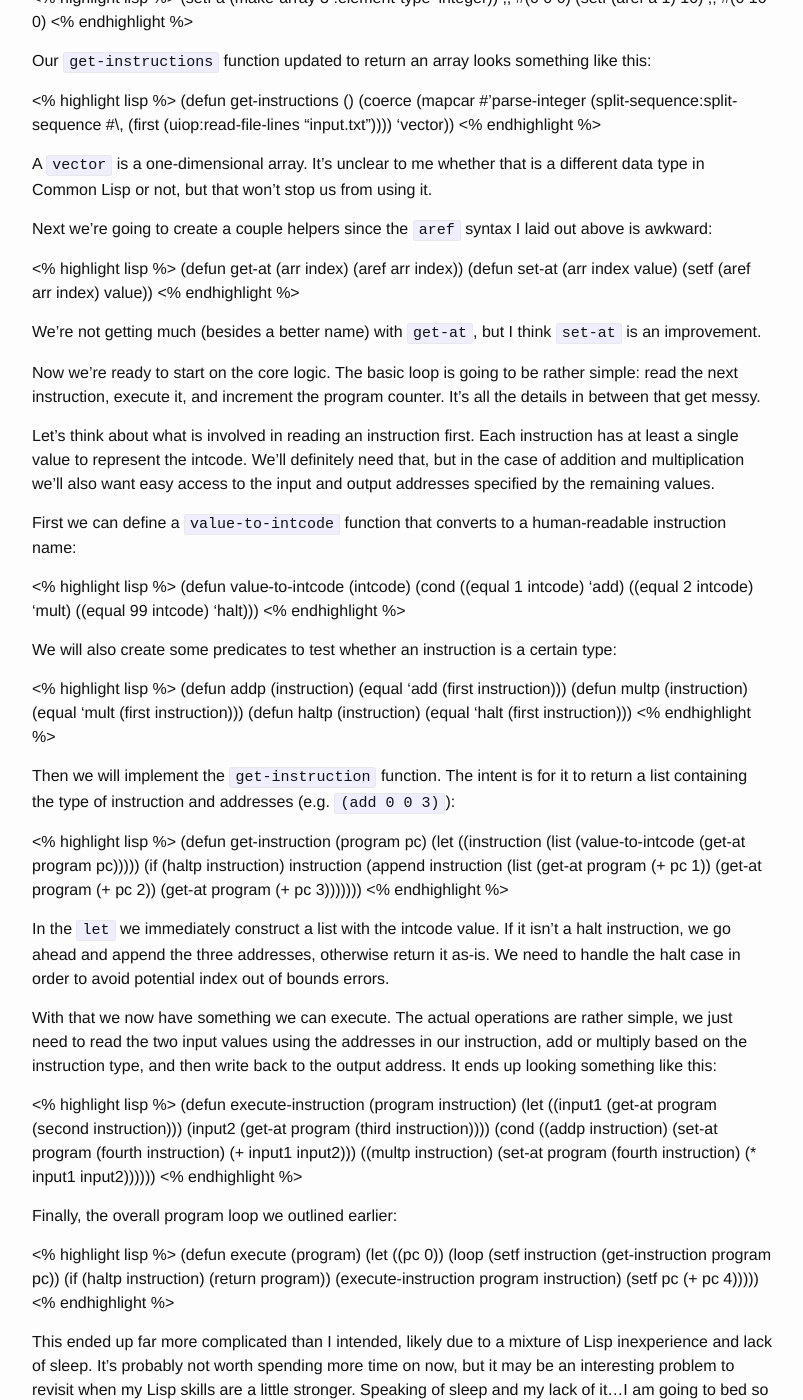
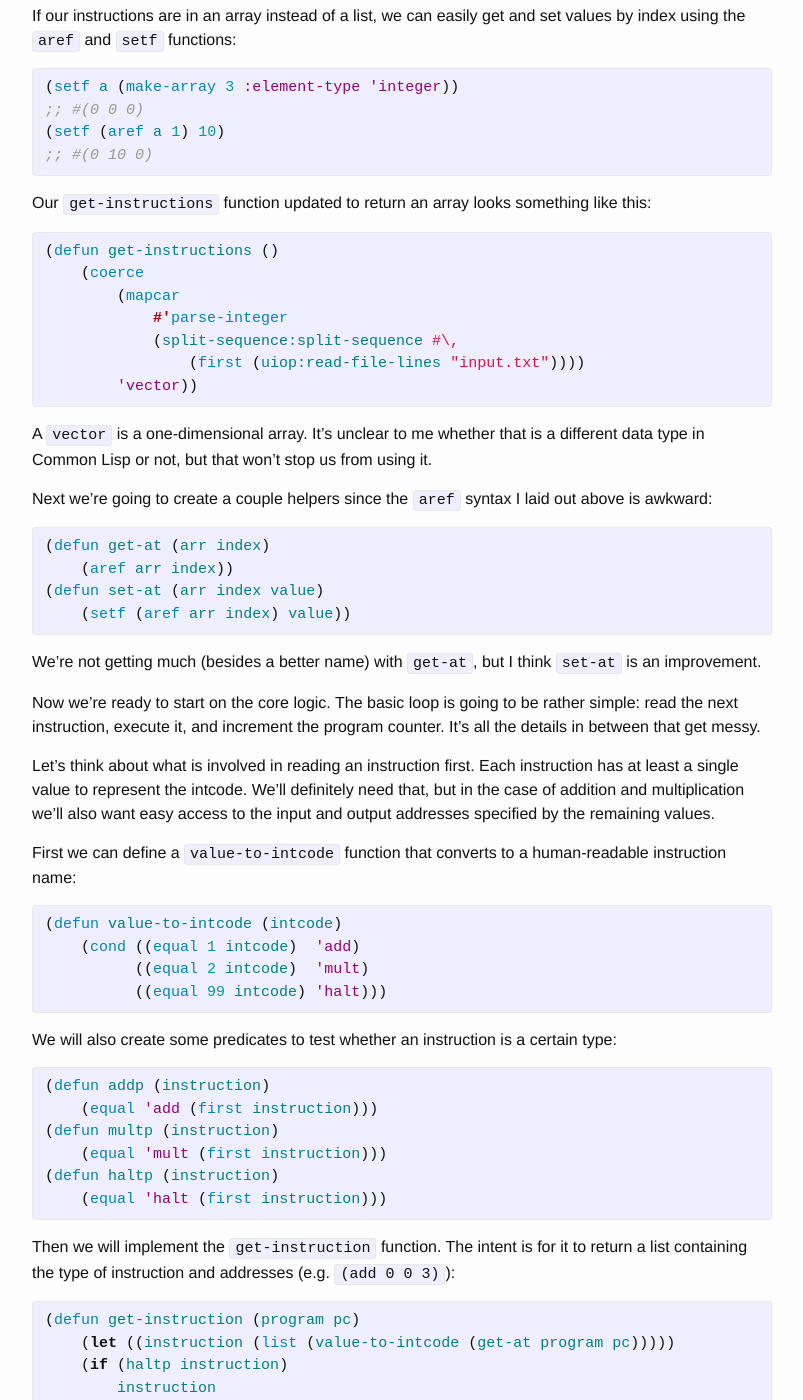
Before and after one commit to mattherman/website, a Jekyll site: the page built from _posts/2019-12-08-aoc-day-2-part-1.markdown, in a window 1280 px wide and 1400 px high, scrolled down 780 px. Shown: the whole window, without its empty margins (238-1041 px from the left). Built offline with Jekyll 4.4.1, drawn with Linux system fonts in a browser that asks for light colours; some of the changed text lies outside the part shown.

Commit message:
fix syntax highlighting

```diff
--- a/_posts/2019-12-08-aoc-day-2-part-1.markdown
+++ b/_posts/2019-12-08-aoc-day-2-part-1.markdown
@@ -14,28 +14,28 @@ Judging from the problem statement alone, I think this challenge should be rathe
 
 We will start off once again by parsing the input file. This time it is a little more complicated because each value is comma-separated rather than on an individual line. We'll still us `ioup` to read the file and then we'll use the `string-sequence` package to perform the split:
 
-<% highlight lisp %>
+{% highlight lisp %}
 (defun get-instructions ()
     (mapcar
         #'parse-integer
         (split-sequence:split-sequence #\,
             (first (uiop:read-file-lines "input.txt")))))
-<% endhighlight %>
+{% endhighlight %}
 
 Now we know we will need to modify this list in place while executing the instructions. Some quick searches along the lines of "common lisp modify element of list" return a variety of solutions and none of them pretty. What that digging does get us is a suggestion to use an array instead. Common Lisp has lists AND arrays? Who would've known. Not me.
 
 If our instructions are in an array instead of a list, we can easily get and set values by index using the `aref` and `setf` functions:
 
-<% highlight lisp %>
+{% highlight lisp %}
 (setf a (make-array 3 :element-type 'integer))
 ;; #(0 0 0)
 (setf (aref a 1) 10)
 ;; #(0 10 0)
-<% endhighlight %>
+{% endhighlight %}
 
 Our `get-instructions` function updated to return an array looks something like this:
 
-<% highlight lisp %>
+{% highlight lisp %}
 (defun get-instructions ()
     (coerce
         (mapcar
@@ -43,18 +43,18 @@ Our `get-instructions` function updated to return an array looks something like
             (split-sequence:split-sequence #\,
                 (first (uiop:read-file-lines "input.txt"))))
         'vector))
-<% endhighlight %>
+{% endhighlight %}
 
 A `vector` is a one-dimensional array. It's unclear to me whether that is a different data type in Common Lisp or not, but that won't stop us from using it.
 
 Next we're going to create a couple helpers since the `aref` syntax I laid out above is awkward:
 
-<% highlight lisp %>
+{% highlight lisp %}
 (defun get-at (arr index)
     (aref arr index))
 (defun set-at (arr index value)
     (setf (aref arr index) value))
-<% endhighlight %>
+{% endhighlight %}
 
 We're not getting much (besides a better name) with `get-at`, but I think `set-at` is an improvement.
 
@@ -64,27 +64,27 @@ Let's think about what is involved in reading an instruction first. Each instruc
 
 First we can define a `value-to-intcode` function that converts to a human-readable instruction name:
 
-<% highlight lisp %>
+{% highlight lisp %}
 (defun value-to-intcode (intcode)
     (cond ((equal 1 intcode)  'add)
           ((equal 2 intcode)  'mult)
           ((equal 99 intcode) 'halt)))
-<% endhighlight %>
+{% endhighlight %}
 
 We will also create some predicates to test whether an instruction is a certain type:
 
-<% highlight lisp %>
+{% highlight lisp %}
 (defun addp (instruction)
     (equal 'add (first instruction)))
 (defun multp (instruction)
     (equal 'mult (first instruction)))
 (defun haltp (instruction)
     (equal 'halt (first instruction)))
-<% endhighlight %>
+{% endhighlight %}
 
 Then we will implement the `get-instruction` function. The intent is for it to return a list containing the type of instruction and addresses (e.g. `(add 0 0 3)`):
 
-<% highlight lisp %>
+{% highlight lisp %}
 (defun get-instruction (program pc)
     (let ((instruction (list (value-to-intcode (get-at program pc)))))
     (if (haltp instruction)
@@ -95,13 +95,13 @@ Then we will implement the `get-instruction` function. The intent is for it to r
                 (get-at program (+ pc 1))
                 (get-at program (+ pc 2))
                 (get-at program (+ pc 3)))))))
-<% endhighlight %>
+{% endhighlight %}
 
 In the `let` we immediately construct a list with the intcode value. If it isn't a halt instruction, we go ahead and append the three addresses, otherwise return it as-is. We need to handle the halt case in order to avoid potential index out of bounds errors.
 
 With that we now have something we can execute. The actual operations are rather simple, we just need to read the two input values using the addresses in our instruction, add or multiply based on the instruction type, and then write back to the output address. It ends up looking something like this:
 
-<% highlight lisp %>
+{% highlight lisp %}
 (defun execute-instruction (program instruction)
     (let
         ((input1 (get-at program (second instruction)))
@@ -110,11 +110,11 @@ With that we now have something we can execute. The actual operations are rather
                     (set-at program (fourth instruction) (+ input1 input2)))
                   ((multp instruction)
                     (set-at program (fourth instruction) (* input1 input2))))))
-<% endhighlight %>
+{% endhighlight %}
 
 Finally, the overall program loop we outlined earlier:
 
-<% highlight lisp %>
+{% highlight lisp %}
 (defun execute (program)
     (let ((pc 0))
         (loop
@@ -122,6 +122,6 @@ Finally, the overall program loop we outlined earlier:
             (if (haltp instruction) (return program))
             (execute-instruction program instruction)
             (setf pc (+ pc 4)))))
-<% endhighlight %>
+{% endhighlight %}
 
 This ended up far more complicated than I intended, likely due to a mixture of Lisp inexperience and lack of sleep. It's probably not worth spending more time on now, but it may be an interesting problem to revisit when my Lisp skills are a little stronger. Speaking of sleep and my lack of it...I am going to bed so the second half of the exercise will have to wait.
```
